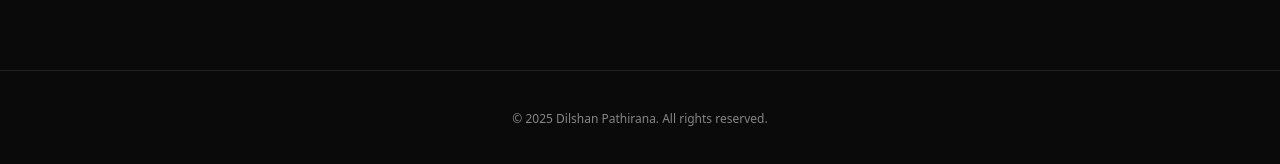
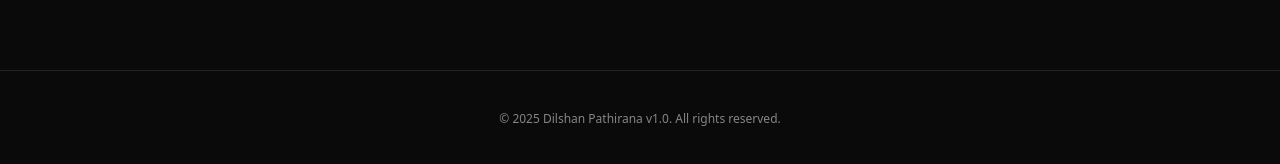
Before and after one commit to Dilshan-Pathirana/AWS-WebApp01, a React (Vite) app: page / in a window 1280 px wide. Shown: the part 2953-3117 px from the top of the page. Built offline with nearby package versions, Linux system fonts and the light colour scheme.

Commit message:
Update App.tsx

```diff
--- a/src/App.tsx
+++ b/src/App.tsx
@@ -364,7 +364,8 @@ export default function App() {
 
       {/* Footer */}
       <footer className="border-t border-white/10 py-10 text-center text-xs text-white/50">
-        © {new Date().getFullYear()} Dilshan Pathirana. All rights reserved.
+        © {new Date().getFullYear()} Dilshan Pathirana v1.0. All rights
+        reserved.
       </footer>
     </div>
   );
```
